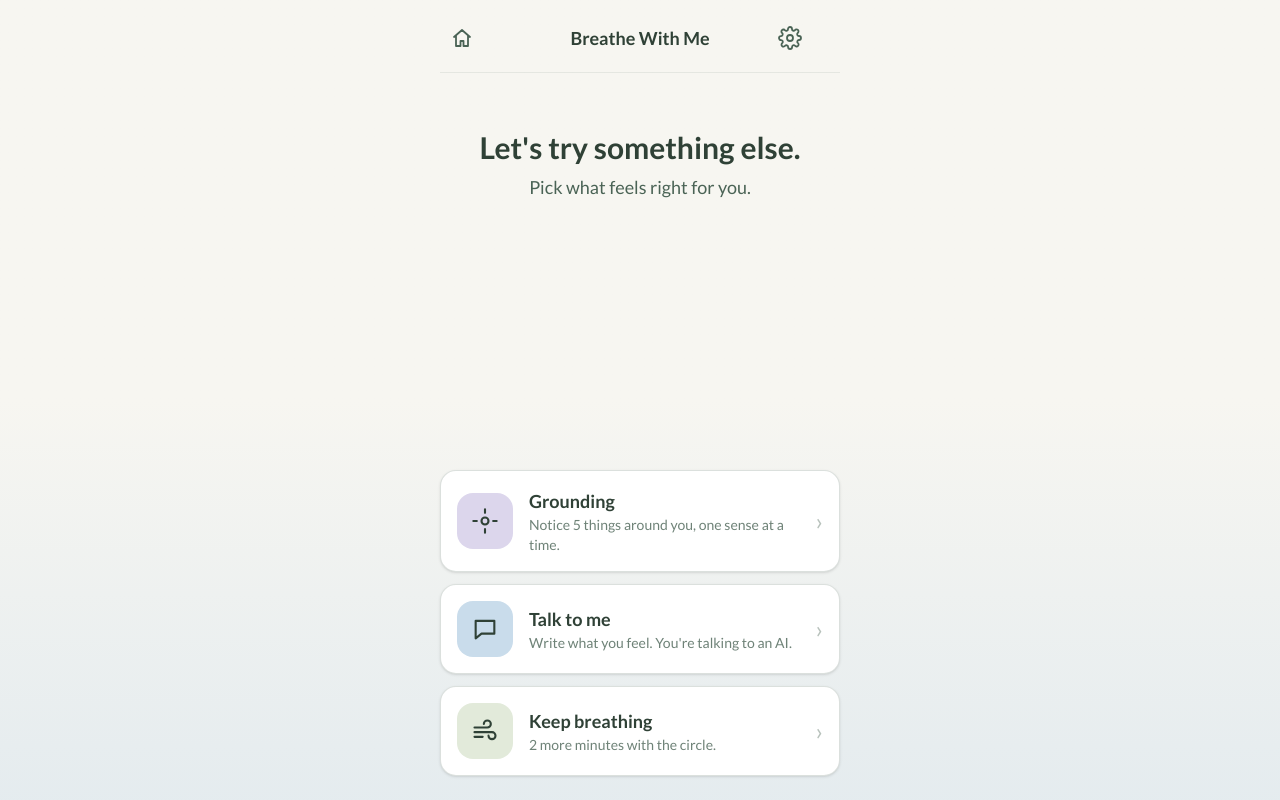
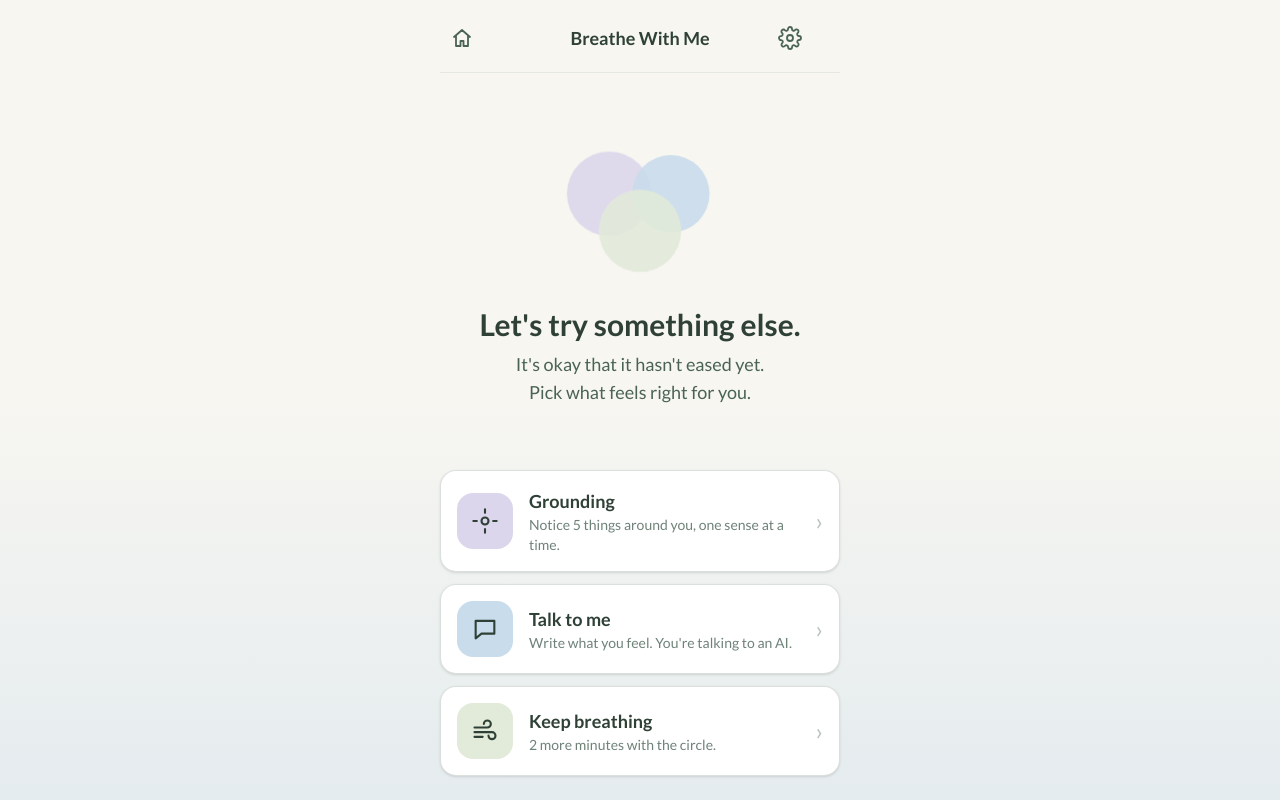
Before and after one commit to Anxhela25/breathe-with-me, a React (Vite) app in the folder frontend/: page /try-else in a window 1280 px wide. Built offline with nearby package versions, Linux system fonts and the light colour scheme; no server answers; what @capacitor/core would draw is missing.

Commit message:
Let's try something else: calm picture and a kinder line in the middle

```diff
--- a/frontend/src/index.css
+++ b/frontend/src/index.css
@@ -62,9 +62,16 @@ body { @apply bg-cream text-sage-dark font-sans antialiased; }
 .sun-rise { animation: sun-rise 2.6s cubic-bezier(0.2, 0.7, 0.2, 1) both; }
 .sun-rays { animation: sun-rays 3.2s ease-out both; }
 
+/* "Let's try something else": three soft circles breathing one after another */
+@keyframes three-ways {
+  0%, 100% { transform: scale(0.94); }
+  50% { transform: scale(1.04); }
+}
+.three-ways { transform-box: fill-box; transform-origin: center; animation: three-ways 4s ease-in-out infinite; }
+
 /* people who turn off motion on their phone get still versions */
 @media (prefers-reduced-motion: reduce) {
-  .animate-fade-in, .animate-draw, .animate-glow, .animate-breathe, .animate-halo, .sun-rise, .sun-rays { animation: none; }
+  .animate-fade-in, .animate-draw, .animate-glow, .animate-breathe, .animate-halo, .sun-rise, .sun-rays, .three-ways { animation: none; }
   .animate-draw { stroke-dashoffset: 0; }
 }
 
--- a/frontend/src/pages/TryElse.jsx
+++ b/frontend/src/pages/TryElse.jsx
@@ -9,9 +9,15 @@ export default function TryElse() {
   return (
     <Screen calm>
       <LongSessionNote />
-      <h1 className="mt-14 text-center text-3xl font-bold">Let&apos;s try something else.</h1>
-      <p className="mt-2 text-center text-lg text-sage">Pick what feels right for you.</p>
-      <div className="mt-auto flex w-full flex-col gap-3 pt-8">
+      {/* the empty middle gets a calm picture: three soft circles, one for each choice below */}
+      <div className="flex flex-1 flex-col items-center justify-center pt-6">
+        <ThreeWays />
+        <h1 className="mt-8 text-center text-3xl font-bold">Let&apos;s try something else.</h1>
+        <p className="mt-2 max-w-xs text-center text-lg text-sage text-balance">
+          It&apos;s okay that it hasn&apos;t eased yet. Pick what feels right for you.
+        </p>
+      </div>
+      <div className="flex w-full flex-col gap-3 pt-8">
         <OptionCard to="/grounding" title="Grounding" text="Notice 5 things around you, one sense at a time."
           tone="bg-lavender" icon={ICONS.grounding} />
         {/* never after a crisis message: the chat stays paused */}
@@ -25,3 +31,14 @@ export default function TryElse() {
     </Screen>
   )
 }
+
+/** Three soft circles in the colours of the three choices, breathing slowly one after another. */
+function ThreeWays() {
+  return (
+    <svg viewBox="0 0 200 140" className="h-36 w-52" aria-hidden>
+      <circle cx="70" cy="62" r="40" fill="#DCD6EC" opacity="0.9" className="three-ways" />
+      <circle cx="130" cy="62" r="40" fill="#C9DCEB" opacity="0.9" className="three-ways" style={{ animationDelay: '1.3s' }} />
+      <circle cx="100" cy="98" r="40" fill="#E2EADA" opacity="0.9" className="three-ways" style={{ animationDelay: '2.6s' }} />
+    </svg>
+  )
+}
```
